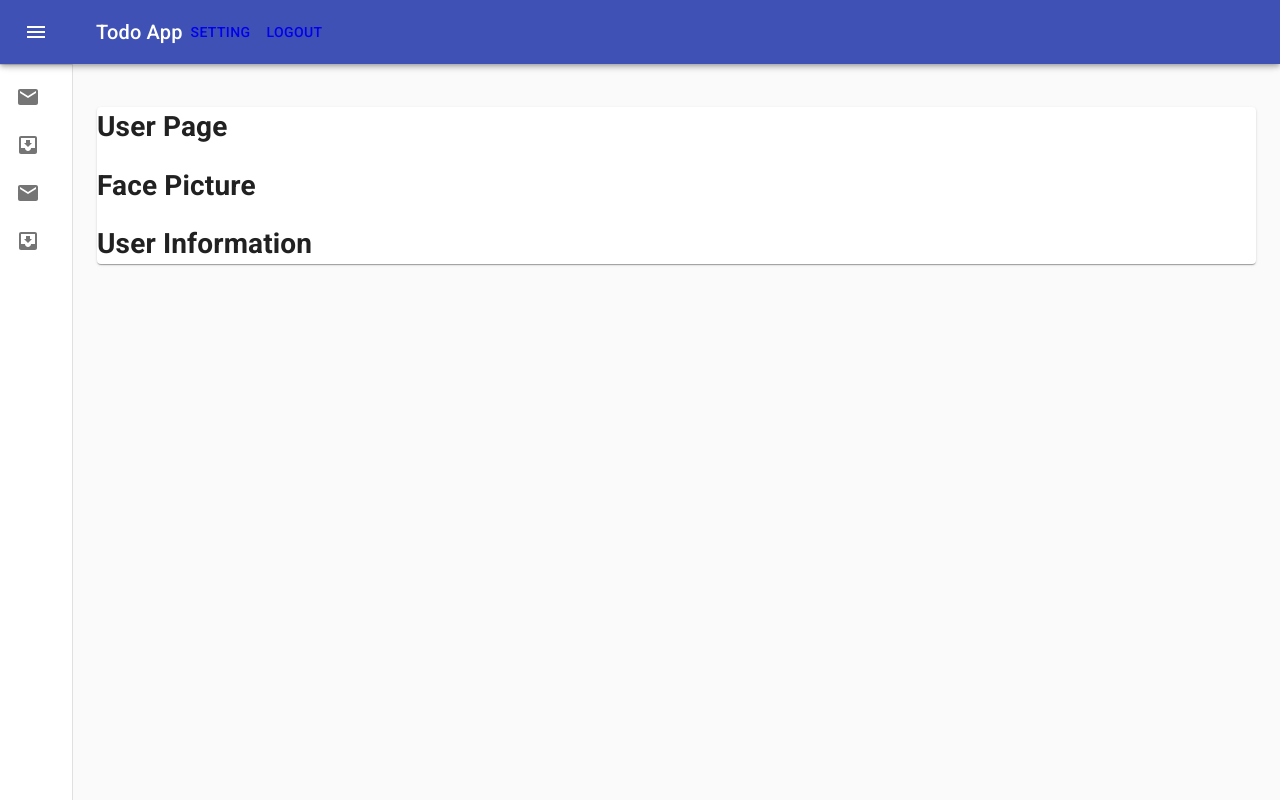
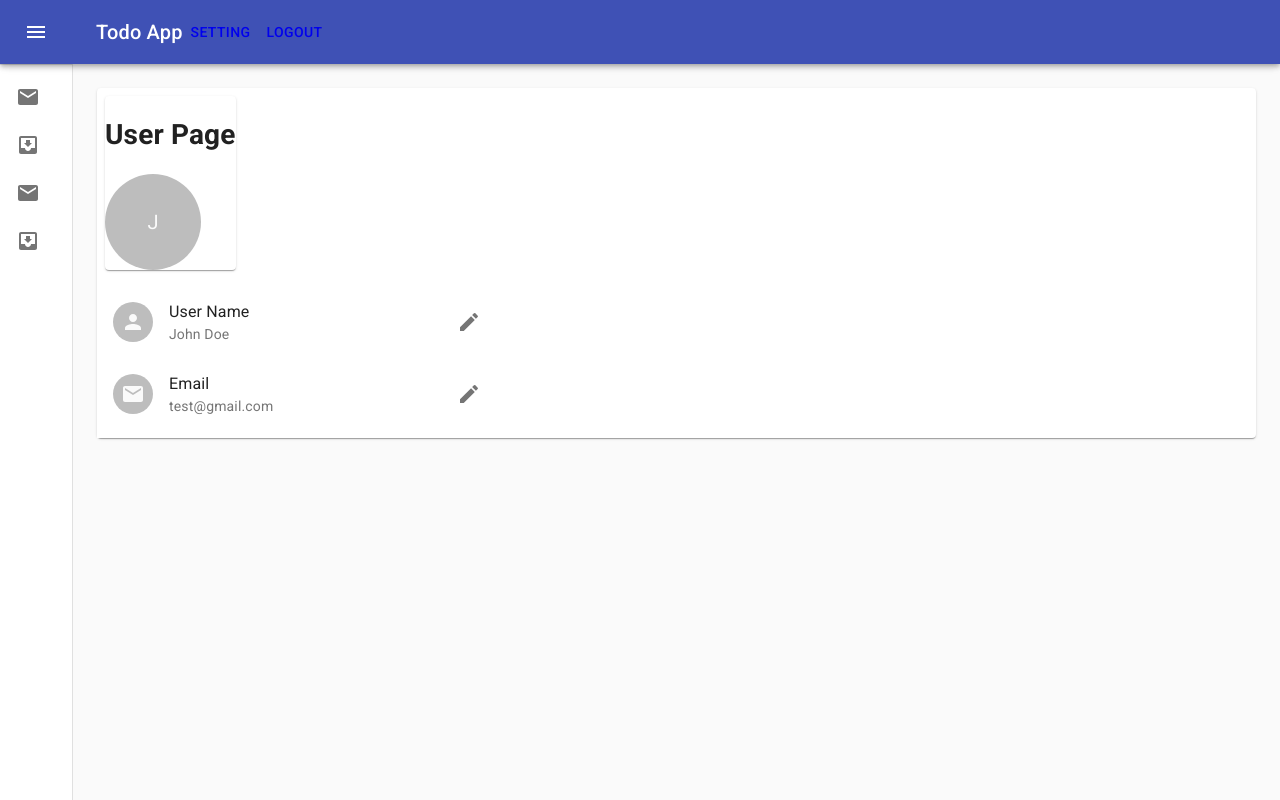
Before and after one commit to Okamon0427/todo_app, a React (Create React App) app in the folder client/: page /user in a window 1280 px wide. Built offline with nearby package versions, Linux system fonts and the light colour scheme.

Commit message:
Develop  Profile  Page

```diff
--- /dev/null
+++ b/client/src/components/user/UserInfo.js
@@ -0,0 +1,128 @@
+import React, { useEffect } from 'react';
+import { useForm } from "react-hook-form";
+import { Avatar, IconButton, List, ListItem, ListItemText, ListItemAvatar, ListItemSecondaryAction, TextField } from '@material-ui/core';
+import PersonIcon from '@material-ui/icons/Person';
+import EmailIcon from '@material-ui/icons/Email';
+import EditIcon from '@material-ui/icons/Edit';
+import ClearIcon from '@material-ui/icons/Clear';
+import PublishIcon from '@material-ui/icons/Publish';
+import { makeStyles } from '@material-ui/core/styles';
+import { ERROR_MESSAGE, REGEX } from '../../utils/constants';
+
+const useStyles = makeStyles((theme) => ({
+  root: {
+    width: '100%',
+    maxWidth: 400,
+    backgroundColor: theme.palette.background.paper,
+  },
+}));
+
+const {
+  userNameRequired,
+  emailRequired,
+  emailValid,
+} = ERROR_MESSAGE;
+const { email } = REGEX;
+
+const UserInfo = ({ userData, editInfo, onEdit, onCancel, onSubmit }) => {
+  const classes = useStyles();
+  const { register, errors, handleSubmit, reset } = useForm();
+
+  const initialValues = {
+    name: userData ? userData.name : null,
+    email: userData ? userData.email : null
+  };
+
+  useEffect(() => {
+    reset(initialValues);
+    //eslint-disable-next-line
+  }, [editInfo]);
+
+  const info = [
+    {
+      key: 'name',
+      label: 'User Name',
+      value: userData ? userData.name : null,
+      icon: <PersonIcon />,
+      validationKey: { required: true },
+      validationMsg: { 0: userNameRequired, 1: null }
+    },
+    {
+      key: 'email',
+      label: 'Email',
+      value: userData ? userData.email : null,
+      icon: <EmailIcon />,
+      validationKey: { required: true, pattern: email },
+      validationMsg: { 0: emailRequired, 1: emailValid }
+    }
+  ]
+
+  return (
+    <List className={classes.root}>
+      {info.map((item) => (
+        editInfo === item.key ? (
+          <ListItem key={item.key}>
+            <ListItemAvatar>
+              <Avatar>{item.icon}</Avatar>
+            </ListItemAvatar>
+            <form
+              className={classes.root}
+              noValidate
+              autoComplete="off"
+              onSubmit={handleSubmit(onSubmit)}
+            >
+              <TextField
+                name={item.key}
+                label={item.label}
+                inputRef={register(item.validationKey)}
+                error={errors[item.key]}
+                helperText={(
+                  errors[item.key] && errors[item.key].type === "required" &&
+                  item.validationMsg[0]
+                ) || (
+                  errors[item.key] && errors[item.key].type === "pattern" &&
+                  item.validationMsg[1]
+                )}
+              />
+              <IconButton
+                type="submit"
+                edge="end"
+                aria-label="submit"
+              >
+                <PublishIcon />
+              </IconButton>
+              <IconButton
+                edge="end"
+                aria-label="cancel"
+                onClick={onCancel}
+              >
+                <ClearIcon />
+              </IconButton>
+            </form>
+          </ListItem>
+        ) : (
+          <ListItem key={item.key}>
+            <ListItemAvatar>
+              <Avatar>{item.icon}</Avatar>
+            </ListItemAvatar>
+            <ListItemText
+              primary={item.label}
+              secondary={item.value}
+            />
+            <ListItemSecondaryAction>
+              <IconButton
+                edge="end"
+                aria-label="edit"
+                onClick={() => onEdit(item.key)}
+              >
+                <EditIcon />
+              </IconButton>
+            </ListItemSecondaryAction>
+          </ListItem>
+        )
+      ))}
+    </List>
+  )
+}
+
+export default UserInfo;
--- /dev/null
+++ b/client/src/components/user/UserPic.js
@@ -0,0 +1,33 @@
+import React from 'react';
+import { Avatar, Paper } from '@material-ui/core';
+import { makeStyles } from '@material-ui/core/styles';
+
+const useStyles = makeStyles((theme) => ({
+  root: {
+    display: 'flex',
+    '& > *': {
+      margin: theme.spacing(1),
+    },
+  },
+  large: {
+    width: theme.spacing(12),
+    height: theme.spacing(12),
+  },
+}));
+
+const UserPic = ({ userData }) => {
+  const classes = useStyles();
+
+  return (
+    <div className={classes.root}>
+      <Paper>
+        <h1>User Page</h1>
+        <Avatar className={classes.large}>
+          {userData ? userData.name.slice(0, 1) : null}
+        </Avatar>
+      </Paper>
+    </div>
+  )
+}
+
+export default UserPic;
--- a/client/src/components/user/index.js
+++ b/client/src/components/user/index.js
@@ -1,12 +1,44 @@
-import React from 'react';
+import React, { useState, useEffect } from 'react';
 import { Paper } from '@material-ui/core';
+import UserPic from './UserPic';
+import UserInfo from './UserInfo';
+import { initialUserData } from '../../utils/data';
 
 const User = () => {
+  const [userData, setUserData] = useState(null);
+  const [editInfo, setEditInfo] = useState(null);
+
+  useEffect(() => {
+    setUserData(initialUserData);
+  }, [])
+
+  const onEdit = (key) => {
+    setEditInfo(key);
+  }
+
+  const onCancel = () => {
+    setEditInfo(null);
+  }
+
+  const onSubmit = (data) => {
+    console.log(data);
+    const prevUserData = { ...userData }
+    prevUserData[editInfo] = data[editInfo];
+    const newUserData = prevUserData;
+    setUserData(newUserData);
+    setEditInfo(null);
+  }
+
   return (
     <Paper>
-      <h1>User Page</h1>
-      <h1>Face Picture</h1>
-      <h1>User Information</h1>
+      <UserPic userData={userData} />
+      <UserInfo
+        userData={userData}
+        editInfo={editInfo}
+        onEdit={onEdit}
+        onCancel={onCancel}
+        onSubmit={onSubmit}
+      />
     </Paper>
   )
 }
--- a/client/src/utils/data.js
+++ b/client/src/utils/data.js
@@ -59,3 +59,10 @@ export const initialTodos = [
     status: 'In Progress',
   },
 ];
+
+export const initialUserData = {
+  id: uuidv4(),
+  name: 'John Doe',
+  email: 'test@gmail.com',
+  password: '123456'
+}
```
Also changed, not shown: 1 other file (tests, documents, lock files or other folders).
